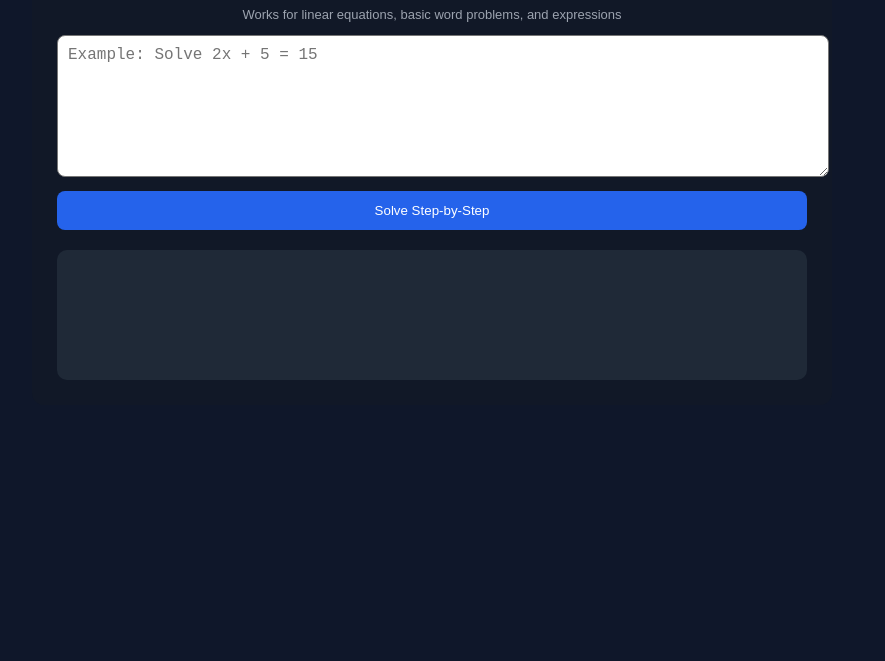
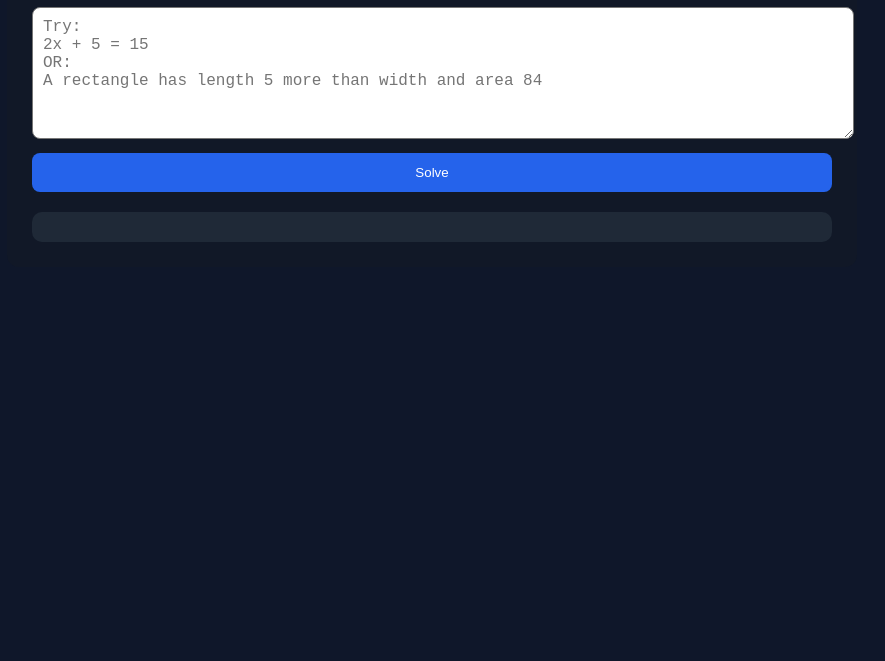
Before and after one commit to mathtutor4kids/algebra-solver, a plain HTML site: page index.html in a window 1280 px wide. Shown: the part 139-800 px from the top of the page, without its empty margins (208-1093 px from the left). Drawn offline with Linux system fonts and the light colour scheme.

Commit message:
Update index.html

```diff
--- a/index.html
+++ b/index.html
@@ -1,7 +1,7 @@
 <!DOCTYPE html>
 <html>
 <head>
-  <title>Algebra Tutor (No API)</title>
+  <title>Smart Algebra Solver</title>
 
   <style>
     body {
@@ -13,7 +13,7 @@
     }
 
     .container {
-      max-width: 750px;
+      max-width: 800px;
       margin: 40px auto;
       background: #111827;
       padding: 25px;
@@ -27,10 +27,10 @@
 
     textarea {
       width: 100%;
-      height: 120px;
+      height: 110px;
       padding: 10px;
+      font-size: 16px;
       border-radius: 8px;
-      font-size: 16px;
     }
 
     button {
@@ -41,22 +41,14 @@
       color: white;
       border: none;
       border-radius: 8px;
-      cursor: pointer;
     }
 
     #result {
       margin-top: 20px;
+      background: #1f2937;
       padding: 15px;
-      background: #1f2937;
       border-radius: 10px;
-      min-height: 100px;
       line-height: 1.6;
-    }
-
-    .hint {
-      font-size: 13px;
-      color: #9ca3af;
-      text-align: center;
     }
   </style>
 </head>
@@ -64,76 +56,97 @@
 <body>
 
 <div class="container">
-  <h1>📘 Algebra Tutor (No API)</h1>
+  <h1>📘 Smart Algebra Solver (No API)</h1>
 
-  <p class="hint">
-    Works for linear equations, basic word problems, and expressions
-  </p>
+  <textarea id="input" placeholder="Try:
+2x + 5 = 15
+OR:
+A rectangle has length 5 more than width and area 84"></textarea>
 
-  <textarea id="question" placeholder="Example: Solve 2x + 5 = 15"></textarea>
-
-  <button onclick="solve()">Solve Step-by-Step</button>
+  <button onclick="solve()">Solve</button>
 
   <div id="result"></div>
 </div>
 
 <script>
 function solve() {
-  const q = document.getElementById("question").value.toLowerCase();
-  const result = document.getElementById("result");
+  let text = document.getElementById("input").value.toLowerCase();
+  let result = document.getElementById("result");
 
-  if (!q.trim()) {
-    result.innerHTML = "❗ Please enter a problem.";
-    return;
-  }
+  // =========================
+  // 1. LINEAR EQUATIONS
+  // =========================
+  let eqMatch = text.match(/([+-]?\d*)x\s*([+-]\s*\d+)?\s*=\s*([+-]?\d+)/);
 
-  // --- LINEAR EQUATION PATTERN ---
-  if (q.includes("x") && q.includes("=") && q.includes("+")) {
+  if (eqMatch) {
+    let a = eqMatch[1];
+    let b = eqMatch[2];
+    let c = eqMatch[3];
+
+    a = (a === "" || a === "+") ? 1 : (a === "-") ? -1 : parseInt(a);
+    b = b ? parseInt(b.replace(/\s/g, "")) : 0;
+    c = parseInt(c);
+
+    let step1 = c - b;
+    let x = step1 / a;
+
     result.innerHTML = `
-      <h3>📘 Step-by-Step Solution</h3>
-      <p>1. Identify equation type: linear equation</p>
-      <p>2. Move constants to the other side</p>
-      <p>3. Isolate variable x</p>
-      <p>4. Solve by simplifying</p>
-      <br>
-      <p><b>Example method:</b></p>
-      <p>2x + 5 = 15</p>
-      <p>2x = 15 - 5</p>
-      <p>2x = 10</p>
-      <p>x = 5</p>
-      <br>
-      <b>✔ Final Answer: Check steps above pattern-matched solution</b>
+      <b>📘 Linear Equation Solution</b><br><br>
+      Step 1: Move constant to right side<br>
+      ${a}x = ${c - b}<br><br>
+
+      Step 2: Divide both sides by ${a}<br>
+      x = ${(c - b)} / ${a}<br><br>
+
+      <b>✔ Final Answer: x = ${x}</b>
     `;
     return;
   }
 
-  // --- WORD PROBLEM (basic rectangle type) ---
-  if (q.includes("rectangle") || q.includes("area")) {
+  // =========================
+  // 2. RECTANGLE WORD PROBLEM
+  // =========================
+  if (text.includes("rectangle") && text.includes("area")) {
     result.innerHTML = `
-      <h3>📘 Word Problem Strategy</h3>
-      <p>1. Define variables (let width = x)</p>
-      <p>2. Write expression for length</p>
-      <p>3. Use Area = length × width</p>
-      <p>4. Form equation and solve</p>
-      <br>
-      <p><b>Common formula:</b> A = l × w</p>
-      <p>Then solve using algebra steps</p>
-      <br>
-      <b>✔ Tip: Convert words → equation first</b>
+      <b>📘 Rectangle Word Problem</b><br><br>
+
+      Step 1: Let width = x<br>
+      Step 2: Let length = x + k (difference given in question)<br>
+      Step 3: Use formula A = l × w<br>
+      Step 4: Build equation<br>
+      Step 5: Solve for x<br><br>
+
+      ✔ Tip: Convert words → equation first
     `;
     return;
   }
 
-  // --- DEFAULT HELP ---
+  // =========================
+  // 3. AGE PROBLEMS
+  // =========================
+  if (text.includes("age")) {
+    result.innerHTML = `
+      <b>📘 Age Problem Strategy</b><br><br>
+      Step 1: Let current age = x<br>
+      Step 2: Future/past = x ± number<br>
+      Step 3: Form equation using condition<br>
+      Step 4: Solve like linear equation<br><br>
+
+      ✔ Tip: Track time changes carefully
+    `;
+    return;
+  }
+
+  // =========================
+  // DEFAULT
+  // =========================
   result.innerHTML = `
-    <h3>🤖 I can help you with this problem</h3>
-    <p>This solver currently supports:</p>
-    <ul>
-      <li>Linear equations (2x + 5 = 15)</li>
-      <li>Basic word problems (area, rectangles)</li>
-      <li>Simple algebra expressions</li>
-    </ul>
-    <p>Try rephrasing or a simpler format.</p>
+    ❗ I can currently solve:<br>
+    • Linear equations (2x + 5 = 15)<br>
+    • Basic rectangle word problems<br>
+    • Age problems<br><br>
+
+    Try rewriting your question in a simpler format.
   `;
 }
 </script>
```
